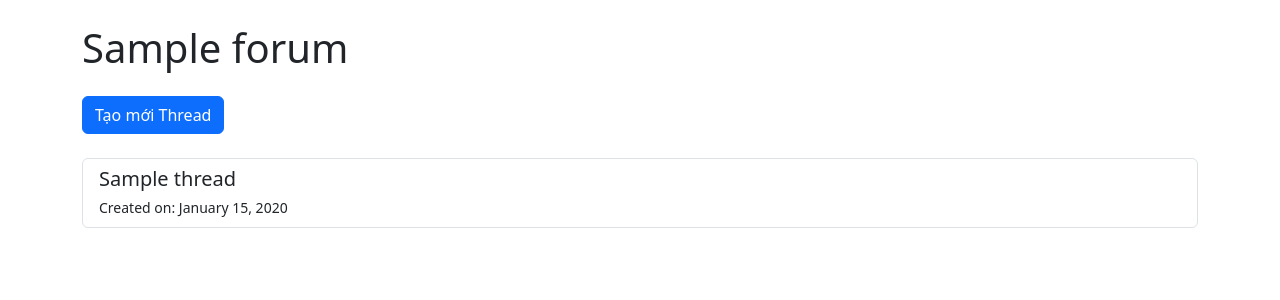
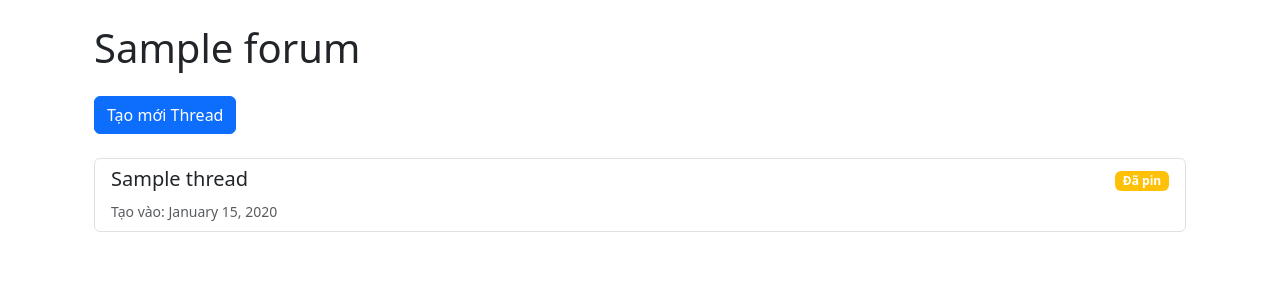
Before and after one commit to vicendy04/forum, a Django app: a page that uses main/templates/main/forum_detail.html in a window 1280 px wide. Shown: the part 56-356 px from the top of the page. Run offline with Django 5.2, Linux system fonts and the light colour scheme; tables that the repository leaves empty hold one stand-in row (values such as "Sample post"); some libraries are stand-ins or nearby versions.

Commit message:
feat: thread now has is_pinned attribute

```diff
--- a/accounts/templates/registration/register.html
+++ b/accounts/templates/registration/register.html
@@ -7,7 +7,5 @@
 <form method="post">
     {% csrf_token %}
     {% crispy form %}
-    <!-- {{ form|crispy }}
-    <button type="submit" class="btn btn-success">Đăng ký</button> -->
 </form>
 {% endblock content %}
--- a/main/models.py
+++ b/main/models.py
@@ -61,6 +61,7 @@ class Thread(TimeStampedModel, SlugifiedModel):
         related_name="threads",
     )
     title = models.CharField(max_length=120)
+    is_pinned = models.BooleanField(default=False)
 
     class Meta:
         verbose_name_plural = "threads"
--- a/main/templates/main/forum_detail.html
+++ b/main/templates/main/forum_detail.html
@@ -1,23 +1,30 @@
 {% extends 'main/base.html' %}
 
 {% block content %}
-<div class="mt-4">
-    <h1 class="my-4">{{ forum.name }}</h1>
-    <a href="{% url 'main:thread_create' forum.slug%}" class="btn btn-primary mb-4">
+<div class="container mt-4">
+    <h1>{{ forum.name }}</h1>
+    <a href="{% url 'main:thread_create' forum.slug %}" class="btn btn-primary mt-3 mb-4">
         Tạo mới Thread
     </a>
     <div class="list-group">
+        {% if threads %}
         {% for thread in threads %}
         <a href="{{ thread.get_absolute_url }}" class="list-group-item list-group-item-action">
-            <h5 class="mb-1">{{ thread.title }}</h5>
+            <div class="d-flex w-100 justify-content-between align-items-center">
+                <h5 class="mb-1">{{ thread.title }}</h5>
+                {% if thread.is_pinned %}
+                <span class="badge bg-warning">Đã pin</span>
+                {% endif %}
+            </div>
             <p class="mb-1">{{ thread.description }}</p>
-            <small>Created on: {{ thread.created_at|date:"F d, Y" }}</small>
+            <small class="text-muted">Tạo vào: {{ thread.created_at|date:"F d, Y" }}</small>
         </a>
-        {% empty %}
-        <div class="alert alert-warning" role="alert">
-            No threads have been added yet.
+        {% endfor %}
+        {% else %}
+        <div class="alert alert-warning mt-3" role="alert">
+            Chưa có thread nào.
         </div>
-        {% endfor %}
+        {% endif %}
     </div>
 </div>
 {% endblock content %}
--- a/main/templates/main/thread_detail.html
+++ b/main/templates/main/thread_detail.html
@@ -5,7 +5,7 @@
     <div class="card mb-3">
         <div class="card-body">
             <h5 class="card-title">{{ thread.title }}</h5>
-            <p class="card-text"><small class="text-muted">Created on: {{ thread.created_at|date:"F d, Y" }}</small></p>
+            <p class="card-text"><small class="text-muted">Tạo vào: {{ thread.created_at|date:"F d, Y" }}</small></p>
         </div>
     </div>
 
--- a/main/views.py
+++ b/main/views.py
@@ -28,7 +28,7 @@ class ForumDetailView(DetailView):
         context = super().get_context_data(**kwargs)
         # Add in a QuerySet of all the entries
         forum = self.object
-        threads = forum.threads.order_by("-created_at")
+        threads = forum.threads.order_by("-created_at").order_by("-is_pinned")
         context["threads"] = threads
         return context
 
@@ -89,7 +89,3 @@ class ThreadCreateView(CreateView):
     model = Thread
     form_class = ThreadForm
     template_name = "main/thread_form.html"
-
-    # Sử dụng get_success_url thay cho get_absolute_url trong models
-    # def get_success_url(self):
-    #     pass
```
Also changed, not shown: README.md, main/migrations/0010_thread_is_pinned.py (added).
